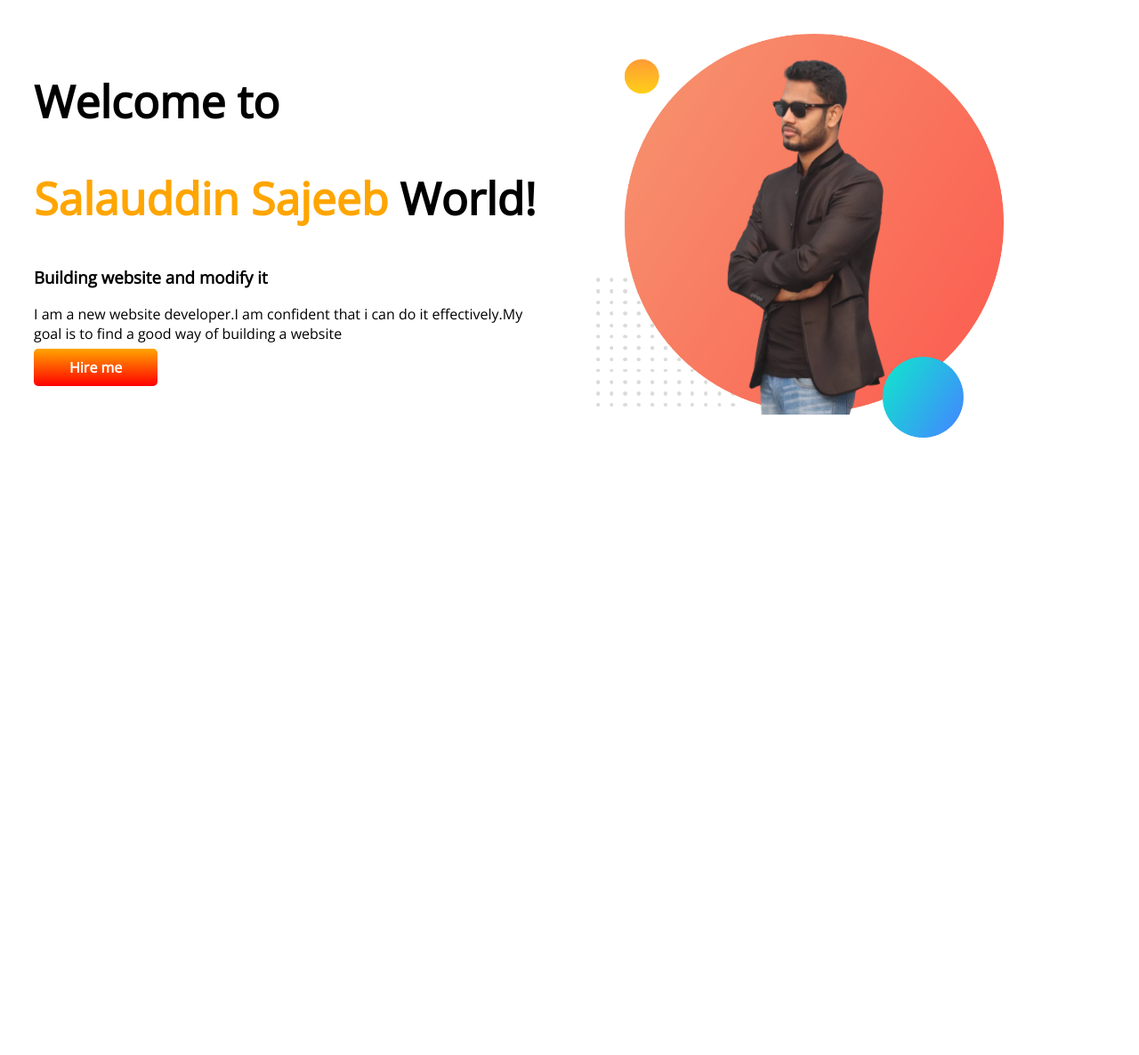
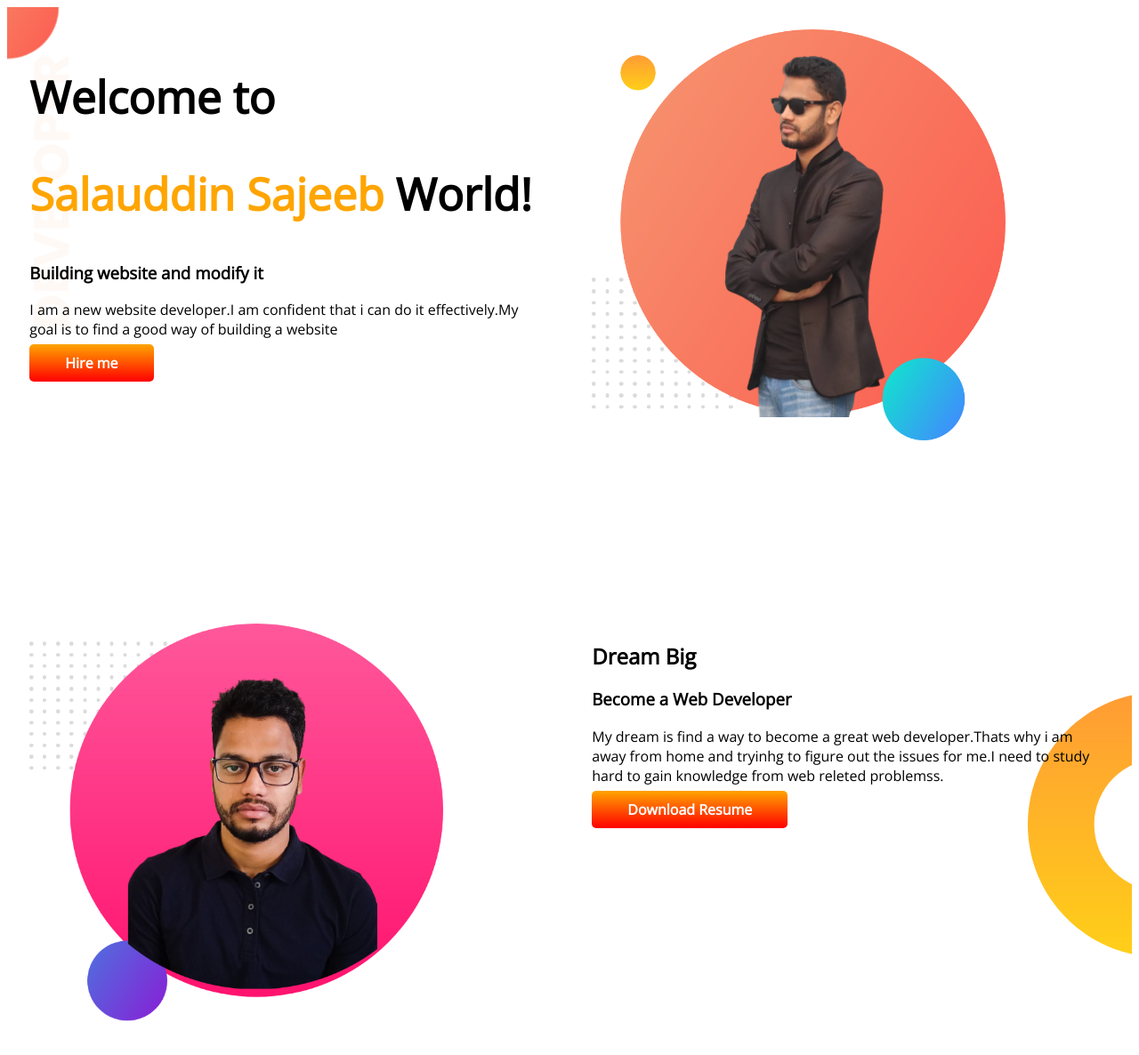
Before and after one commit to Salauddin-Sajeeb/portfolio, a plain HTML site: page portfolio.html in a window 1280 px wide. Shown: the whole page at 89% size. Before the commit the page ends 800 px from the top, so only its background shows below. Drawn offline with nearby package versions, Linux system fonts and the light colour scheme.

Commit message:
dream big

```diff
--- a/portfolio.html
+++ b/portfolio.html
@@ -13,7 +13,7 @@
 </head>
 
 <body>
-    <section>
+    <section class="top-banner">
         <div class="half-width">
             <h1>Welcome to </h1>
             <h1><span class="orange-color">Salauddin Sajeeb</span> World!</h1>
@@ -24,6 +24,29 @@
         </div>
         <div class="half-width"><img src="pic.png" alt="" srcset="my pic"></div>
     </section>
+    <section class="dream-big">
+        <div class="half-width">
+            <img src="back.png" alt="2nd pic" srcset="">
+        </div>
+
+        <div class="half-width">
+            <h2>Dream Big</h2>
+            <h3>Become a Web Developer</h3>
+            <p>My dream is find a way to become a great web developer.Thats why i am away from home and tryinhg to
+                figure out the issues for me.I need to study hard to gain knowledge from web releted problemss. </p>
+            <a class="button" target="_blank" href="https://youtube.com">Download Resume</a>
+        </div>
+
+
+
+
+
+
+
+
+
+
+    </section>
 </body>
 
 </html>
--- a/style.css
+++ b/style.css
@@ -1,6 +1,7 @@
 body{
 
     font-family: 'Open Sans', sans-serif;
+    margin: ;
 }
 h1
 {
@@ -13,11 +14,12 @@ h1
 section
 {
     display : flex;
+    margin-bottom: 150px;
 }
 
 .half-width{
     width: 50%;
-    padding: 30px;
+    padding: 2%;
 }
 .half-width img{
     width: 80%;
@@ -30,3 +32,14 @@ section
     font-weight: 700;
     border-radius: 5px;
 }
+.top-banner{
+
+    background-image: url(images/top-banner.png);
+    background-repeat: no-repeat;
+}
+.dream-big{
+ background-image: url(images/dream-bg.png);
+ background-repeat: no-repeat;
+ background-position: right;
+
+}
```
Also changed, not shown: back.png (added), images/dream-bg.png (renamed from developer-portfolio-master/images/dream-bg.png), images/exp-bg.png (renamed from developer-portfolio-master/images/exp-bg.png), images/jhankar.png (renamed from developer-portfolio-master/images/jhankar.png), images/jhankar2.png (renamed from developer-portfolio-master/images/jhankar2.png), images/my-bg.png (renamed from developer-portfolio-master/images/my-bg.png), images/my-bg2.png (renamed from developer-portfolio-master/images/my-bg2.png), images/top-banner.png (renamed from developer-portfolio-master/images/top-banner.png), salauddin PP.jpeg (added).
